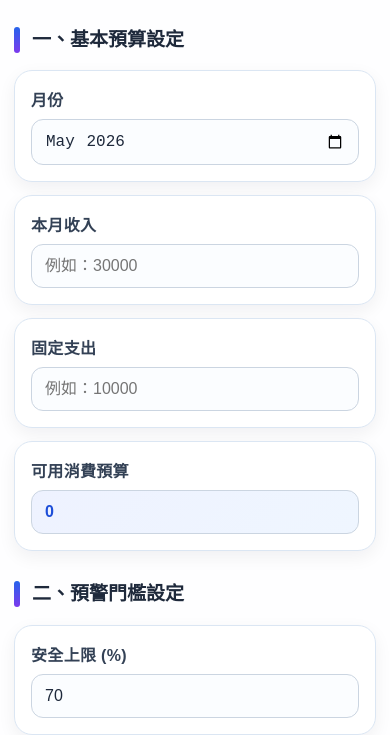
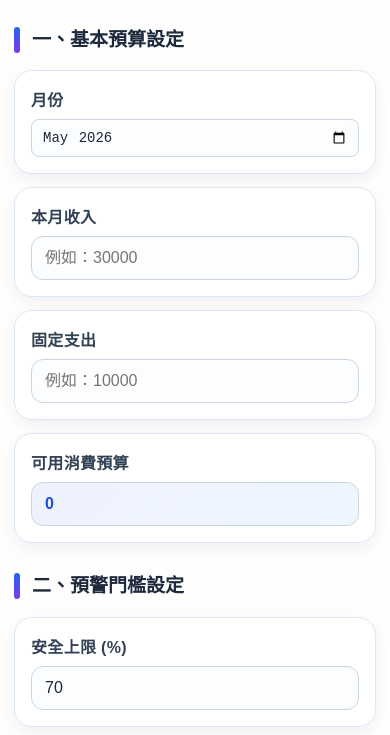
Before and after one commit to ChennYuOuO/cal, a website: page index.html in a window 390 px wide. Shown: the part 131-866 px from the top of the page. Drawn offline with Linux system fonts and the light colour scheme.

Commit message:
Add files via upload

```diff
--- a/style.css
+++ b/style.css
@@ -716,6 +716,13 @@ td button {
         border-radius: 0;
         box-shadow: none;
         backdrop-filter: none;
+        #month,
+        #expenseDate {
+        height: 38px;
+        padding: 6px 10px;
+        font-size: 14px;
+        border-radius: 8px;
+}
     }
 
     h1 {
```
